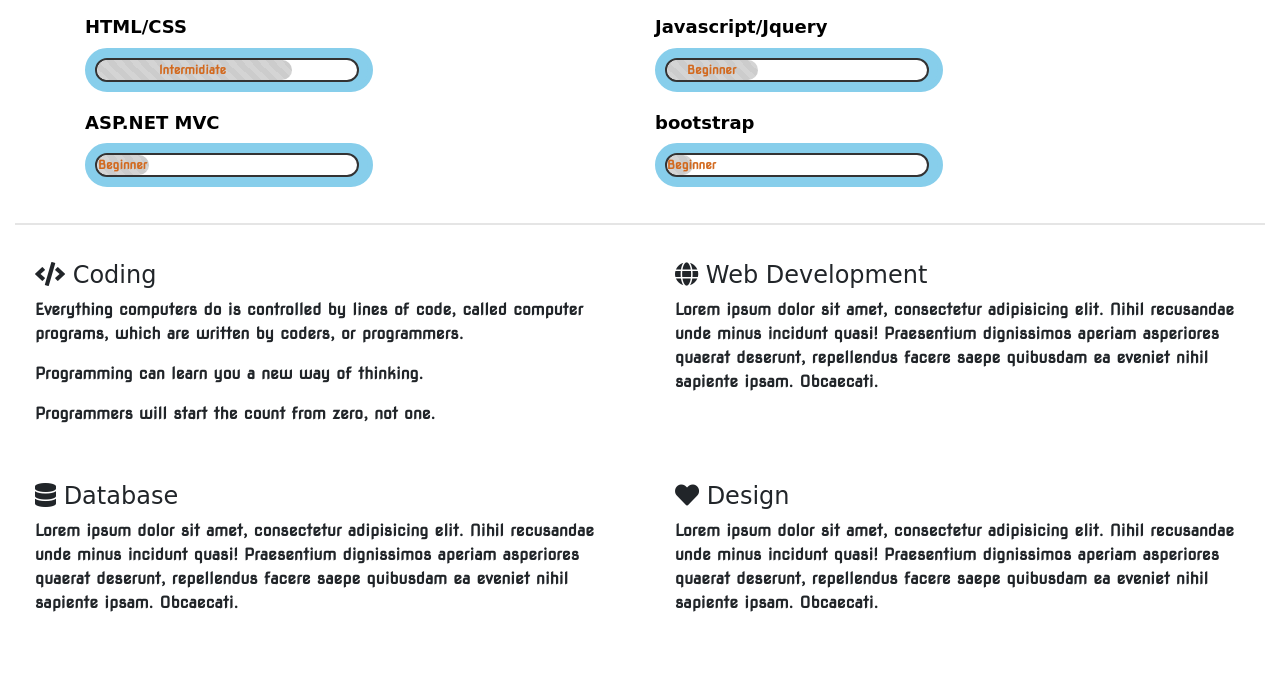
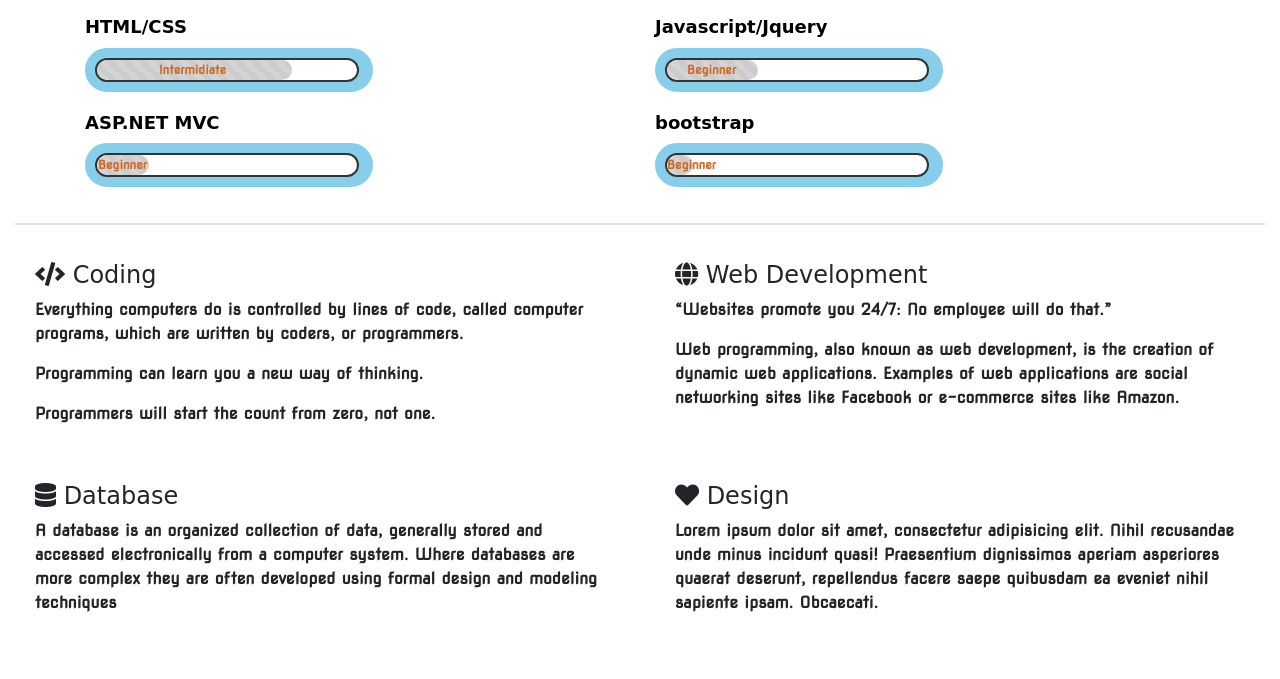
Before and after one commit to Jhaash/Jhaash.github.io, a plain HTML site: page index.html in a window 1280 px wide. Shown: the part 3500-4179 px from the top of the page. Drawn offline with nearby package versions, Linux system fonts and the light colour scheme; a web font is replaced by a local one.

Commit message:
Update.html

```diff
--- a/index.html
+++ b/index.html
@@ -247,14 +247,15 @@
             <div class="col-md-6 col-sm-6">
                 <div class="skill-tech">
                     <h4><i class="fas fa-globe"></i> Web Development</h4>
-                    <p>Lorem ipsum dolor sit amet, consectetur adipisicing elit. Nihil recusandae unde minus incidunt quasi! Praesentium dignissimos aperiam asperiores quaerat deserunt, repellendus facere saepe quibusdam ea eveniet nihil sapiente ipsam. Obcaecati.</p>
+                    <p>“Websites promote you 24/7: No employee will do that.”</p>
+                    <p>Web programming, also known as web development, is the creation of dynamic web applications. Examples of web applications are social networking sites like Facebook or e-commerce sites like Amazon.</p>
                   </div>
             </div>
 
             <div class="col-md-6 col-sm-6">
                 <div class="skill-tech">
                     <h4><i class="fas fa-database"></i> Database</h4>
-                    <p>Lorem ipsum dolor sit amet, consectetur adipisicing elit. Nihil recusandae unde minus incidunt quasi! Praesentium dignissimos aperiam asperiores quaerat deserunt, repellendus facere saepe quibusdam ea eveniet nihil sapiente ipsam. Obcaecati.</p>
+                    <p>A database is an organized collection of data, generally stored and accessed electronically from a computer system. Where databases are more complex they are often developed using formal design and modeling techniques</p>
                   </div>
             </div>
 
```
